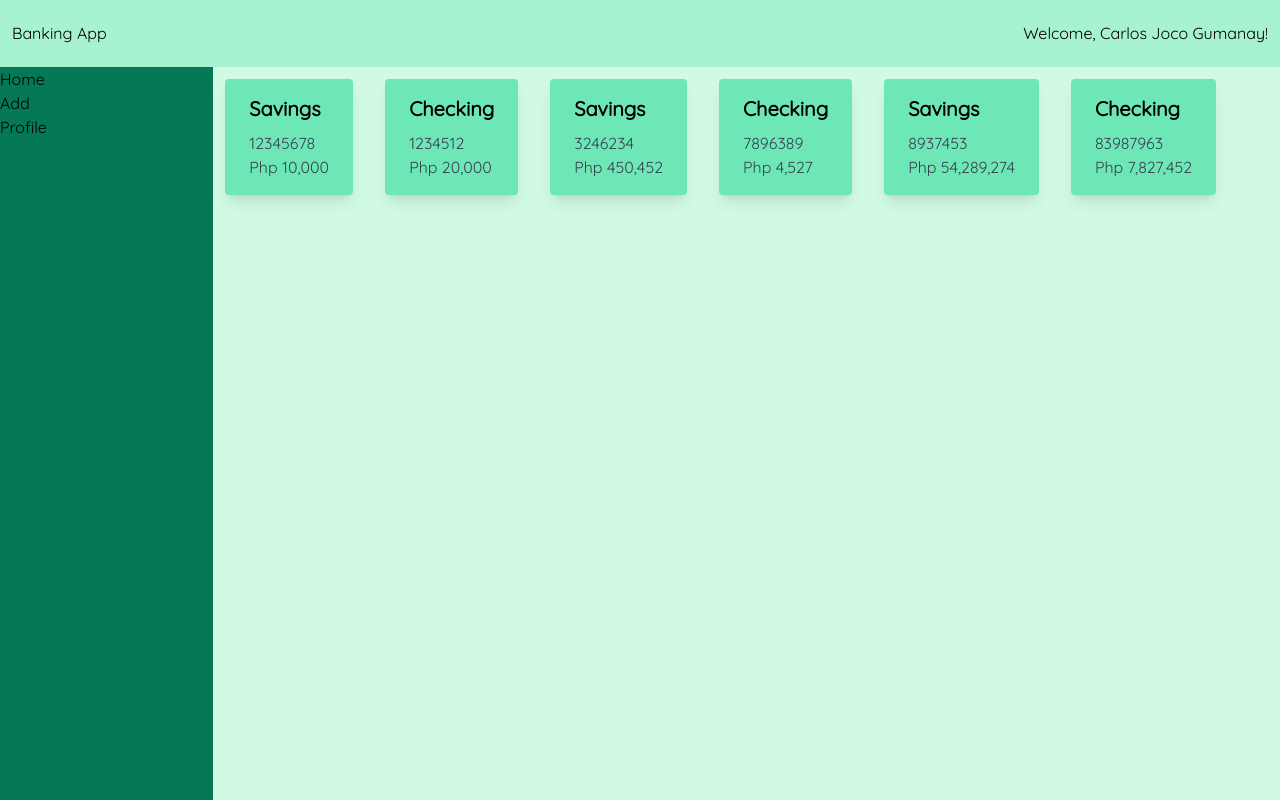
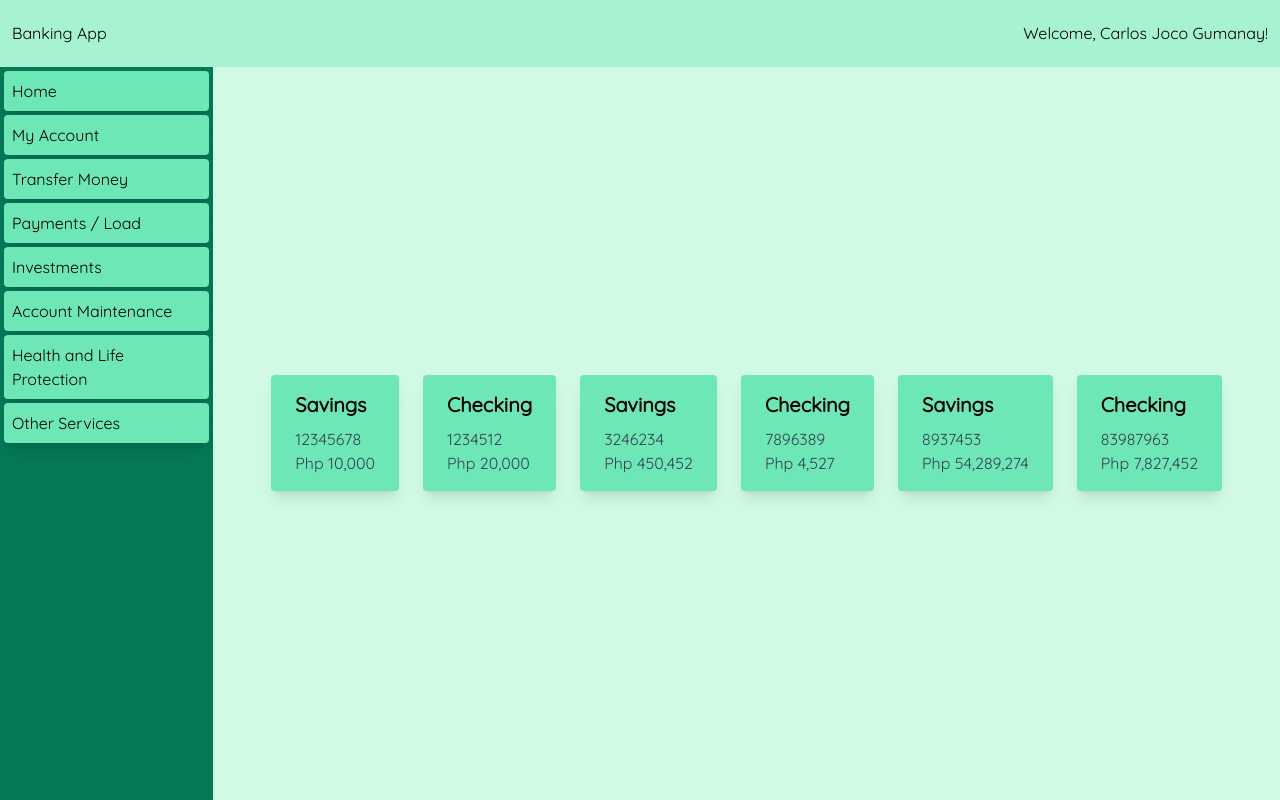
Before and after one commit to jocogum10/banking-app, a React (Create React App) app: page / in a window 1280 px wide. Built offline with nearby package versions, Linux system fonts and the light colour scheme.

Commit message:
add sidebar contents

```diff
--- a/src/components/Content.jsx
+++ b/src/components/Content.jsx
@@ -4,7 +4,7 @@ import Card from "./Card";
 
 function Content ({accounts}) {
     return (
-        <div className="bg-emerald-100 col-span-10 row-start-2 row-span-full flex flex-wrap items-start justify-start gap-2">
+        <div className="bg-emerald-100 col-span-10 row-start-2 row-span-full flex flex-wrap justify-center items-center">
             <Card amount={accounts[0].amount} account_type={accounts[0].account_type} account_nunber={accounts[0].account_number}/>
             <Card amount={accounts[1].amount} account_type={accounts[1].account_type} account_nunber={accounts[1].account_number}/>
             <Card amount={accounts[2].amount} account_type={accounts[2].account_type} account_nunber={accounts[2].account_number}/>
--- a/src/components/Sidebar.jsx
+++ b/src/components/Sidebar.jsx
@@ -1,9 +1,14 @@
 function Sidebar () {
     return (
         <div className="bg-emerald-700 col-span-2 row-start-2 row-span-full">
-            <h1>Home</h1>
-            <h1>Add</h1>
-            <h1>Profile</h1>
+            <h1 className="p-2 m-1 bg-emerald-300 rounded shadow-lg">Home</h1>
+            <h1 className="p-2 m-1 bg-emerald-300 rounded shadow-lg">My Account</h1>
+            <h1 className="p-2 m-1 bg-emerald-300 rounded shadow-lg">Transfer Money</h1>
+            <h1 className="p-2 m-1 bg-emerald-300 rounded shadow-lg">Payments / Load</h1>
+            <h1 className="p-2 m-1 bg-emerald-300 rounded shadow-lg">Investments</h1>
+            <h1 className="p-2 m-1 bg-emerald-300 rounded shadow-lg">Account Maintenance</h1>
+            <h1 className="p-2 m-1 bg-emerald-300 rounded shadow-lg">Health and Life Protection</h1>
+            <h1 className="p-2 m-1 bg-emerald-300 rounded shadow-lg">Other Services</h1>
         </div>
 
     )
```
